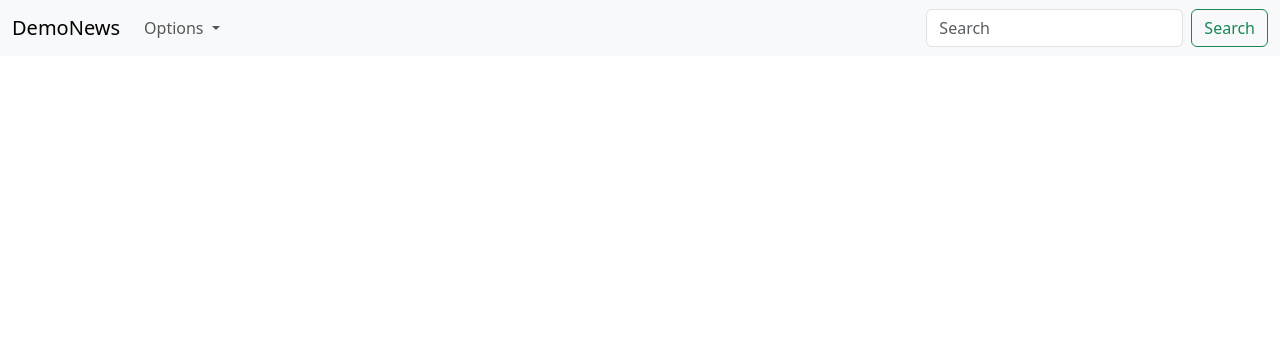
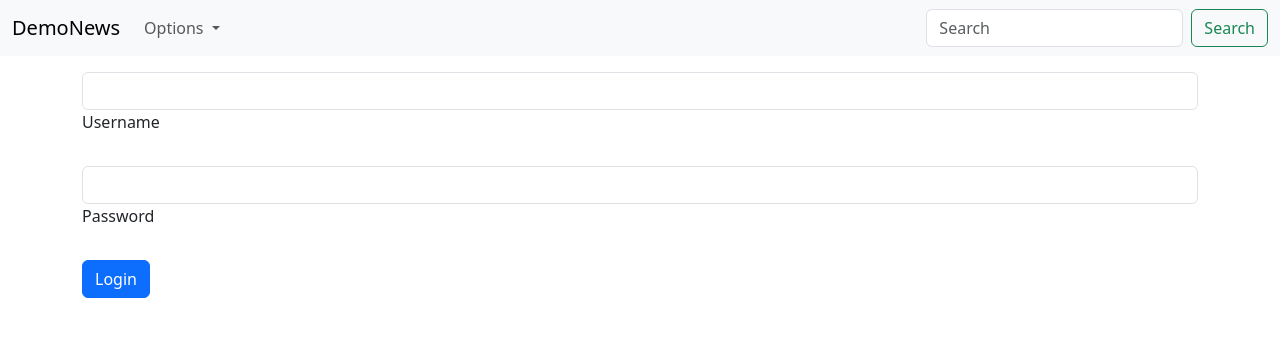
Before and after one commit to BlackCatCo/News-App, a Flask app: page /admin/login in a window 1280 px wide. Shown: the top 337 px of the page. Run offline with Flask 3, Linux system fonts and the light colour scheme.

Commit message:
The roughest and least secure login: Done!

```diff
--- a/main.py
+++ b/main.py
@@ -1,4 +1,4 @@
-from flask import Flask, render_template, request, redirect
+from flask import Flask, render_template, request, redirect, make_response
 
 
 app = Flask(__name__)
@@ -16,9 +16,17 @@ def admin():
     else:
         return 'Work in progress'
 
-@app.route('/admin/login')
+@app.route('/admin/login', methods=['POST', 'GET'])
 def admin_login():
-    return render_template('admin/login.html')
+    if request.method == 'GET':
+        return render_template('admin/login.html')
+    elif request.method == 'POST':
+        if request.form.get('password') == 'cheese':
+            res = make_response( redirect('/') )
+            res.set_cookie('key', 'Have a cookie!', max_age=63072000)
+            return res
+        else:
+            return render_template('admin/login.html')
 
 if __name__ == '__main__':
     app.run(debug=True)
--- a/templates/admin/login.html
+++ b/templates/admin/login.html
@@ -2,5 +2,21 @@
 
 
 {% block body %}
+<form class="container mt-3" action="/admin/login" method="POST">
+  <!-- Email input -->
+  <div class="form-outline mb-4">
+    <input type="username" id="username" class="form-control" name="username" />
+    <label class="form-label" for="username">Username</label>
+  </div>
 
+  <!-- Password input -->
+  <div class="form-outline mb-4">
+    <input type="password" id="password" class="form-control" name="password" />
+    <label class="form-label" for="password">Password</label>
+  </div>
+
+  <!-- Submit button -->
+  <button type="submit" class="btn btn-primary btn-block mb-4">Login</button>
+
+</form>
 {% endblock %}
--- a/templates/base.html
+++ b/templates/base.html
@@ -4,14 +4,14 @@
     <meta charset="utf-8">
     <meta name="viewport" content="width=device-width, initial-scale=1">
     <link rel="stylesheet" href="https://cdn.jsdelivr.net/npm/bootstrap@5.3.1/dist/css/bootstrap.min.css">
-    <link rel="stylesheet" href="static/style.css">
+    {% block head %}{% endblock %}
 
     <title>DemoNews</title>
   </head>
   <body>
     <nav class="navbar navbar-expand-lg bg-body-tertiary">
         <div class="container-fluid">
-          <a class="navbar-brand" href="#">DemoNews</a>
+          <a class="navbar-brand" href="/">DemoNews</a>
           <button class="navbar-toggler" type="button" data-bs-toggle="collapse" data-bs-target="#navbarSupportedContent" aria-controls="navbarSupportedContent" aria-expanded="false" aria-label="Toggle navigation">
             <span class="navbar-toggler-icon"></span>
           </button>
--- a/templates/index.html
+++ b/templates/index.html
@@ -1,7 +1,12 @@
 {% extends "base.html" %}
+
+{% block head %}
+<link rel="stylesheet" href="static/style.css">
+{% endblock %}
 
 
 {% block body %}
+<!-- Example article -->
 <div class="container">
   <div class="card mx-auto" style="width: 18rem; margin-top: 20px;">
       <img src="static/images/virus.jpg" class="card-img-top" alt="...">
```
